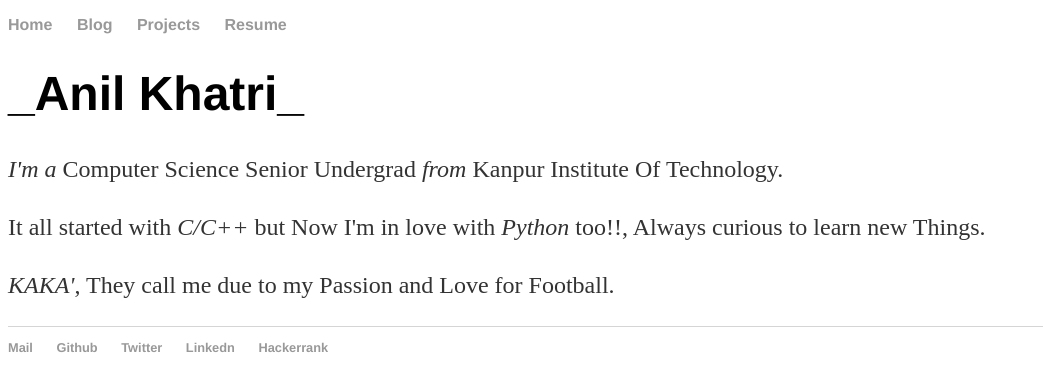
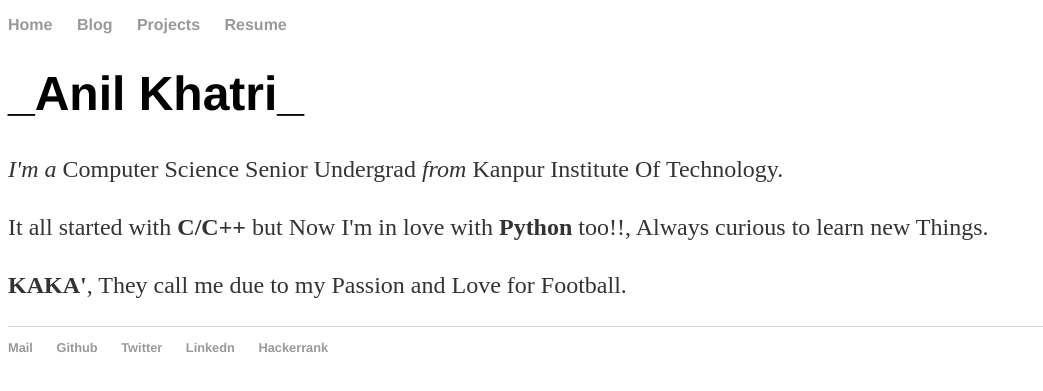
Before and after one commit to imkaka/imkaka.github.io, a Jekyll site: the page built from index.html, in a window 1280 px wide. Shown: the top 391 px of the page, without its empty margins (0-1043 px from the left). Built offline with Jekyll 4.4.1, drawn with Linux system fonts in a browser that asks for light colours.

Commit message:
Minor changes.

```diff
--- a/_layouts/default.html
+++ b/_layouts/default.html
@@ -10,7 +10,7 @@
 		<nav>
     		<ul>
         		<li><a href="/">Home</a></li>
-            <li><a href="/blog">Blog</a></li>
+                        <li><a href="/blog">Blog</a></li>
 	        	<li><a href="/projects">Projects</a></li>
         		<li><a href="/cv">Resume</a></li>
 
--- a/index.html
+++ b/index.html
@@ -1,14 +1,13 @@
 ---
 layout: default
 title: Anil Khatri(KAKA')
-
 ---
 
     		<div class="blurb">
         		<h1>_Anil Khatri_</h1>
 				<p><em>I'm a </em>Computer Science Senior Undergrad <em>from</em> Kanpur Institute Of Technology.</p>
-        <p>It all started with <em>C/C++</em> but Now I'm in love with <em>Python</em> too!!, Always curious to learn new Things.<p>
-         <p><em>KAKA'</em>, They call me due to my Passion and Love for Football.</p>
+        <p>It all started with <b>C/C++</b> but Now I'm in love with <b>Python</b> too!!, Always curious to learn new Things.<p>
+         <p><b>KAKA'</b>, They call me due to my Passion and Love for Football.</p>
 
 
         </div><!-- /.blurb -->
```
